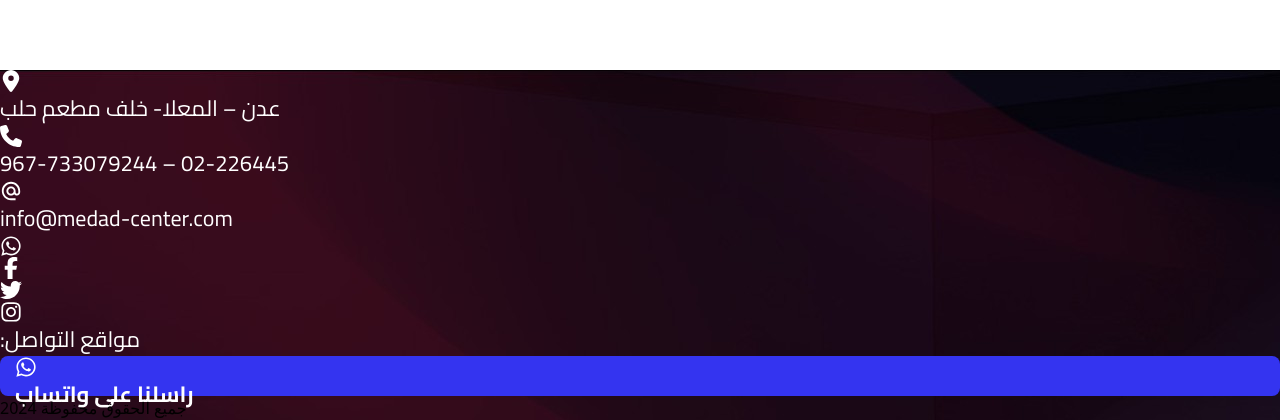
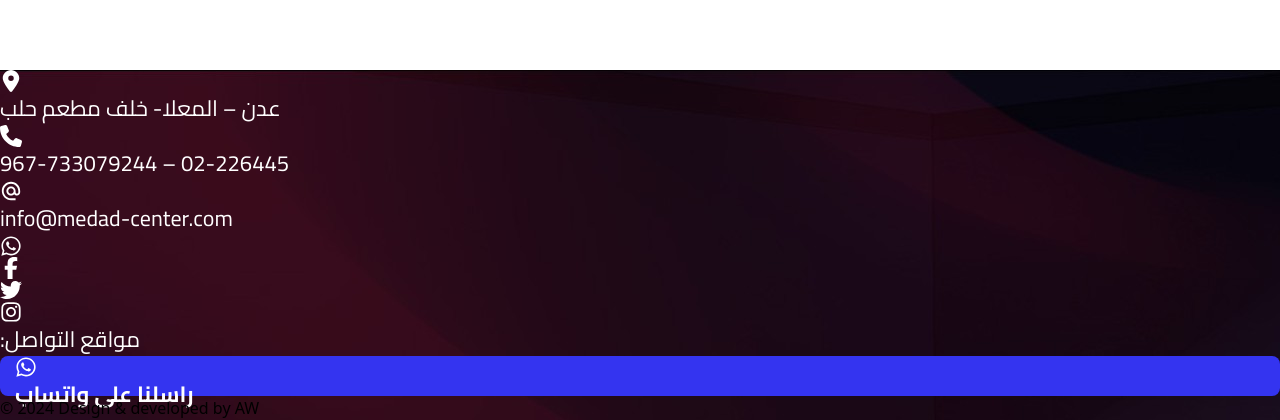
Before and after one commit to seriesBLACK/medad-center, a React (Vite) app: page / in a window 1280 px wide. Shown: the part 6571-6991 px from the top of the page. Built offline with nearby package versions, Linux system fonts and the light colour scheme.

Commit message:
add copy right

```diff
--- a/src/components/Footer.jsx
+++ b/src/components/Footer.jsx
@@ -5,7 +5,7 @@ import { FaInstagram } from "react-icons/fa"
 
 export default function Footer() {
   return (
-    <footer id="footer" className='w-full h-[50vh] flex items-center justify-center flex-col'>
+    <footer id="footer" className='w-full h-[50vh] flex items-center justify-center flex-col relative'>
       <div className="w-[80%] max-sm:w-[100%]  h-[60%] flex justify-between items-center topSection max-sm:flex-col">
 
         <div className=" w-[60%] max-sm:w-[100%] max-sm:justify-evenly max-sm:items-center h-[100%] flex flex-col justify-center gap-7">
@@ -50,7 +50,14 @@ export default function Footer() {
 
       </div>
       <div className="w-[60%] h-[1px] bg-[#9797978c] mt-5"></div>
-      <p className=" text-[17px] text-gray-400">جميع الحقوق محفوظة 2024</p>
+      <div className="bg-transparent absolute bottom-0">
+        <a href="https://aw-portfolio-3-0.vercel.app/">
+
+          <p className="text-white font-thin">&copy; 2024 Design & developed by <span className="underline font-thin bg-black rounded-full px-1">AW</span></p>
+        </a>
+
+
+      </div>
     </footer>
   )
 }
```
